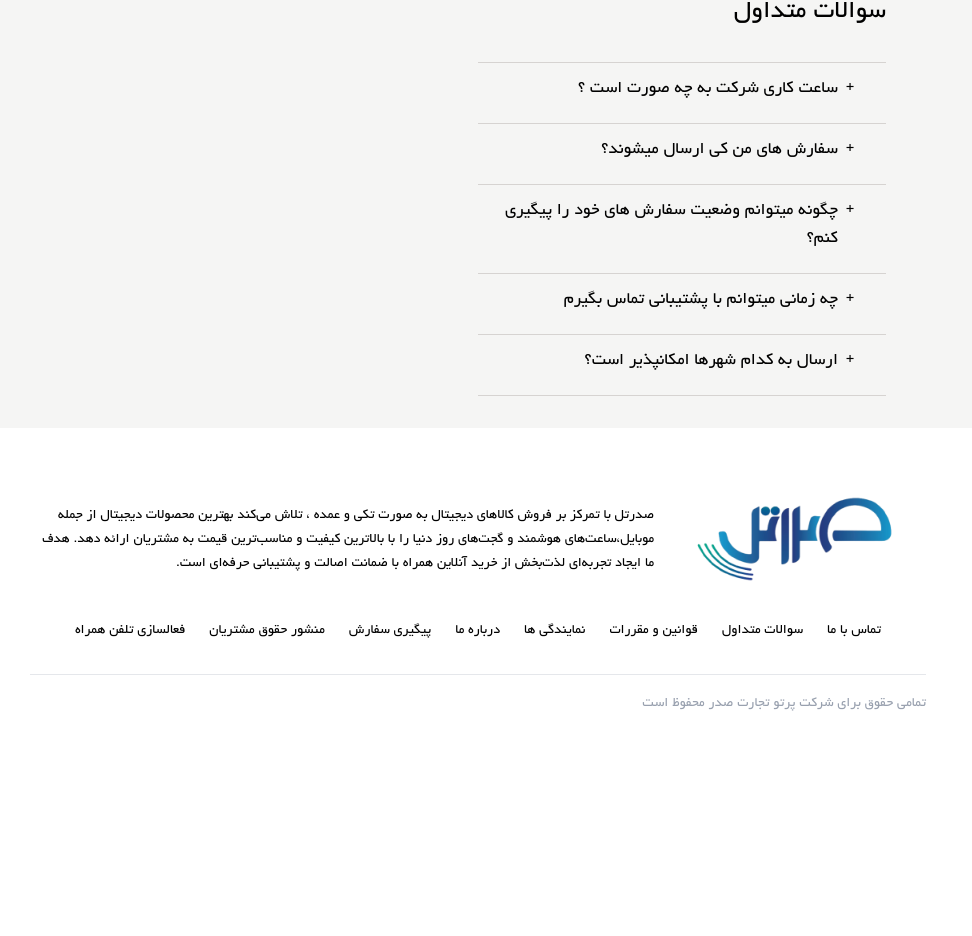
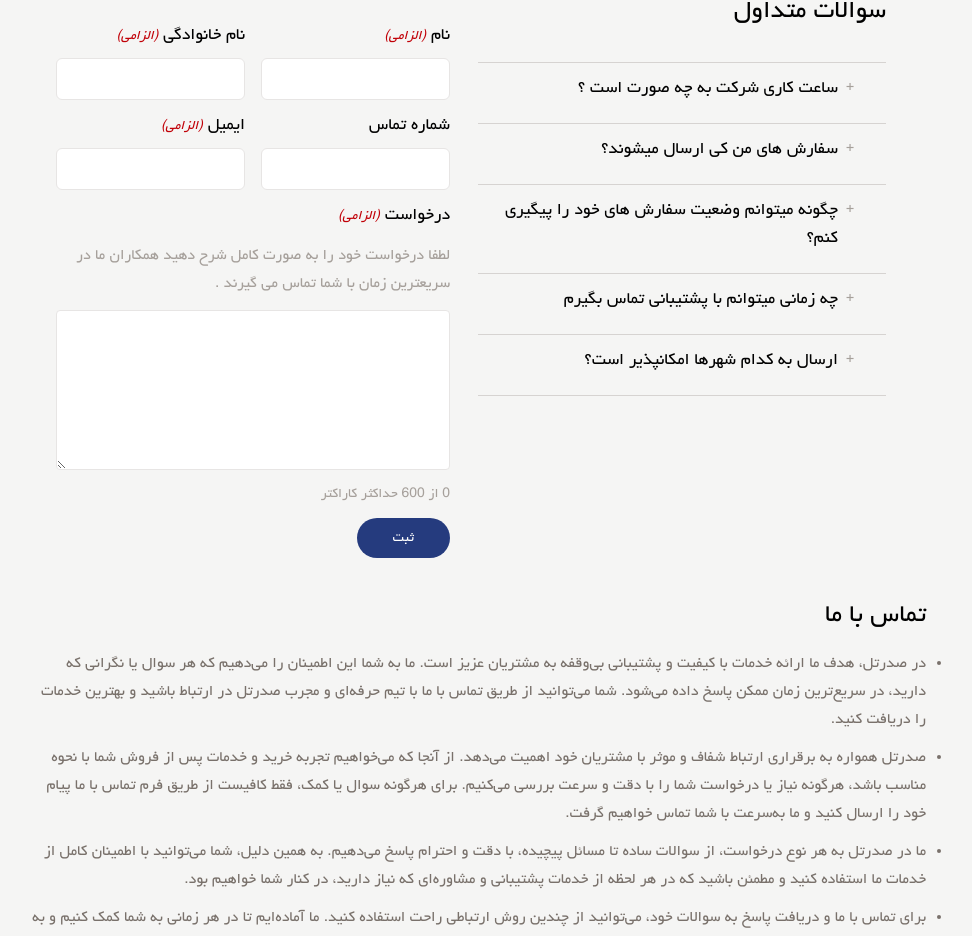
Before and after one commit to Sajadath/sadrtellweb, a React (Vite) app: page /contact-us in a window 1280 px wide. Shown: the part 358-1294 px from the top of the page, without its empty margins (162-1134 px from the left). Before the commit the page ends 1089 px from the top, so only its background shows below. Built offline with nearby package versions, Linux system fonts and the light colour scheme.

Commit message:
contact-us done

```diff
--- a/src/pages/ContactUs.jsx
+++ b/src/pages/ContactUs.jsx
@@ -1,3 +1,4 @@
+import ContactInfos from "../ui/contact-us/ContactInfos";
 import Faq from "../ui/contact-us/Faq";
 import Form from "../ui/contact-us/Form";
 import Infos from "../ui/contact-us/Infos";
@@ -10,9 +11,12 @@ function ContactUs() {
         <div className="w-[50%]">
           <Faq />
         </div>
-        <div className="w-[50%]">
+        <div className="mb-10 w-[50%]">
           <Form />
         </div>
+      </div>
+      <div className="m-auto w-[70%]">
+        <ContactInfos />
       </div>
     </div>
   );
--- /dev/null
+++ b/src/ui/contact-us/ContactInfos.jsx
@@ -0,0 +1,37 @@
+function ContactInfos() {
+  return (
+    <>
+      <h2 className="mb-4 text-3xl">تماس با ما</h2>
+      <ul className="list-disc space-y-2.5 text-lg text-stone-500">
+        <li>
+          در صدرتل، هدف ما ارائه خدمات با کیفیت و پشتیبانی بی‌وقفه به مشتریان
+          عزیز است. ما به شما این اطمینان را می‌دهیم که هر سوال یا نگرانی که
+          دارید، در سریع‌ترین زمان ممکن پاسخ داده می‌شود. شما می‌توانید از طریق
+          تماس با ما با تیم حرفه‌ای و مجرب صدرتل در ارتباط باشید و بهترین خدمات
+          را دریافت کنید.
+        </li>
+        <li>
+          صدرتل همواره به برقراری ارتباط شفاف و موثر با مشتریان خود اهمیت
+          می‌دهد. از آنجا که می‌خواهیم تجربه خرید و خدمات پس از فروش شما با نحوه
+          مناسب باشد، هرگونه نیاز یا درخواست شما را با دقت و سرعت بررسی می‌کنیم.
+          برای هرگونه سوال یا کمک، فقط کافیست از طریق فرم تماس با ما پیام خود را
+          ارسال کنید و ما به‌سرعت با شما تماس خواهیم گرفت.
+        </li>
+        <li>
+          ما در صدرتل به هر نوع درخواست، از سوالات ساده تا مسائل پیچیده، با دقت
+          و احترام پاسخ می‌دهیم. به همین دلیل، شما می‌توانید با اطمینان کامل از
+          خدمات ما استفاده کنید و مطمئن باشید که در هر لحظه از خدمات پشتیبانی و
+          مشاوره‌ای که نیاز دارید، در کنار شما خواهیم بود.
+        </li>
+        <li>
+          برای تماس با ما و دریافت پاسخ به سوالات خود، می‌توانید از چندین روش
+          ارتباطی راحت استفاده کنید. ما آماده‌ایم تا در هر زمانی به شما کمک کنیم
+          و به ما اطمینان حاصل کنید که در صدرتل همیشه پاسخگوی نیازهای شما خواهیم
+          بود.
+        </li>
+      </ul>
+    </>
+  );
+}
+
+export default ContactInfos;
--- a/src/ui/contact-us/Form.jsx
+++ b/src/ui/contact-us/Form.jsx
@@ -1,5 +1,99 @@
+import { useState } from "react";
+
 function Form() {
-  return <p>Form</p>;
+  const [reqInput, setReqInput] = useState("");
+  function handleReqChange(e) {
+    console.log(reqInput.length);
+
+    const newText = e.target.value;
+    if (newText.length <= 600) {
+      setReqInput(newText);
+    }
+  }
+
+  return (
+    <div className="pr-7" dir="rtl">
+      <h2 className="mt-2 pb-8 text-3xl">تماس با ما</h2>
+      <form>
+        <div className="mb-3 flex gap-4">
+          <div className="flex w-[45%] flex-col">
+            <label className="mb-2 text-xl" htmlFor="name">
+              نام{" "}
+              <span className="text-base text-red-700 italic">(الزامی)</span>
+            </label>
+            <input
+              id="name"
+              required
+              className="rounded-md border-1 border-stone-200 bg-white px-1.5 py-2"
+              type="text"
+            />
+          </div>
+          <div className="flex w-[45%] flex-col">
+            <label className="mb-2 text-xl" htmlFor="familyName">
+              نام خانوادگی{" "}
+              <span className="text-base text-red-700 italic">(الزامی)</span>
+            </label>
+            <input
+              id="familyName"
+              required
+              className="rounded-md border-1 border-stone-200 bg-white px-1.5 py-2"
+              type="text"
+            />
+          </div>
+        </div>
+        <div className="mb-3 flex gap-4">
+          <div className="flex w-[45%] flex-col">
+            <label className="mb-2 text-xl" htmlFor="phone">
+              شماره تماس
+            </label>
+            <input
+              id="phone"
+              className="rounded-md border-1 border-stone-200 bg-white px-1.5 py-2"
+              type="tel"
+            />
+          </div>
+          <div className="flex w-[45%] flex-col">
+            <label className="mb-2 text-xl" htmlFor="email">
+              ایمیل{" "}
+              <span className="text-base text-red-700 italic">(الزامی)</span>
+            </label>
+            <input
+              id="email"
+              required
+              className="rounded-md border-1 border-stone-200 bg-white px-1.5 py-2"
+              type="email"
+            />
+          </div>
+        </div>
+
+        <div className="flex w-[calc(90%+16px)] flex-col">
+          <label className="text-xl" htmlFor="request">
+            درخواست{" "}
+            <span className="text-base text-red-700 italic">(الزامی)</span>
+          </label>
+          <p className="my-3 text-lg text-stone-400">
+            لطفا درخواست خود را به صورت کامل شرح دهید همکاران ما در سریعترین
+            زمان با شما تماس می گیرند .
+          </p>
+          <textarea
+            value={reqInput}
+            onChange={handleReqChange}
+            required
+            className="min-h-40 resize-y rounded-sm border-1 border-stone-200 bg-white p-3"
+            name="request"
+            id="request"
+          ></textarea>
+          <h4 className="my-3 text-stone-400">
+            {reqInput.length} از 600 حداکثر کاراکتر
+          </h4>
+        </div>
+
+        <button className="bg-sadrtell rounded-4xl px-9 py-2 text-white">
+          ثبت
+        </button>
+      </form>
+    </div>
+  );
 }
 
 export default Form;
--- a/src/ui/contact-us/QnA.jsx
+++ b/src/ui/contact-us/QnA.jsx
@@ -9,11 +9,17 @@ function QnA({ questionAndAnswer }) {
       className="cursor-pointer border-b-1 border-stone-300 py-3 pr-6"
     >
       <div className="flex">
-        <p className={`${show ? "rotate-45" : "rotate-0"} px-2`}>+</p>
-        <h3 className="mb-2 text-xl">{question}</h3>
+        <p
+          className={`text-stone-400 transition-all duration-300 ${show ? "rotate-45" : "rotate-0"} px-2`}
+        >
+          +
+        </p>
+        <h3 className="hover:text-sadrtell mb-2 text-xl transition-all duration-300">
+          {question}
+        </h3>
       </div>
       <div
-        className={`max-h-0 overflow-hidden transition-all duration-500 ${show && "max-h-30"}`}
+        className={`max-h-0 overflow-hidden transition-all duration-300 ${show && "max-h-30"}`}
       >
         <h3 className="text-lg text-stone-500">{answer}</h3>
       </div>
```
